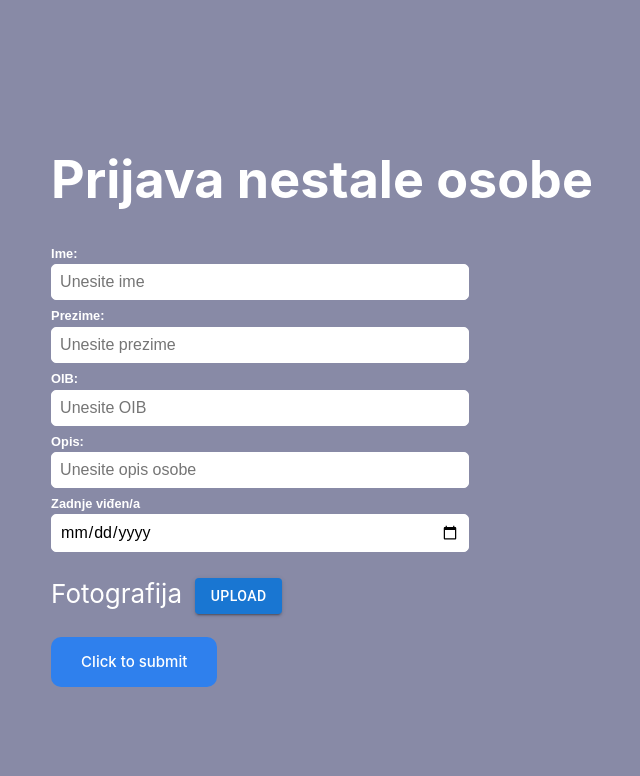
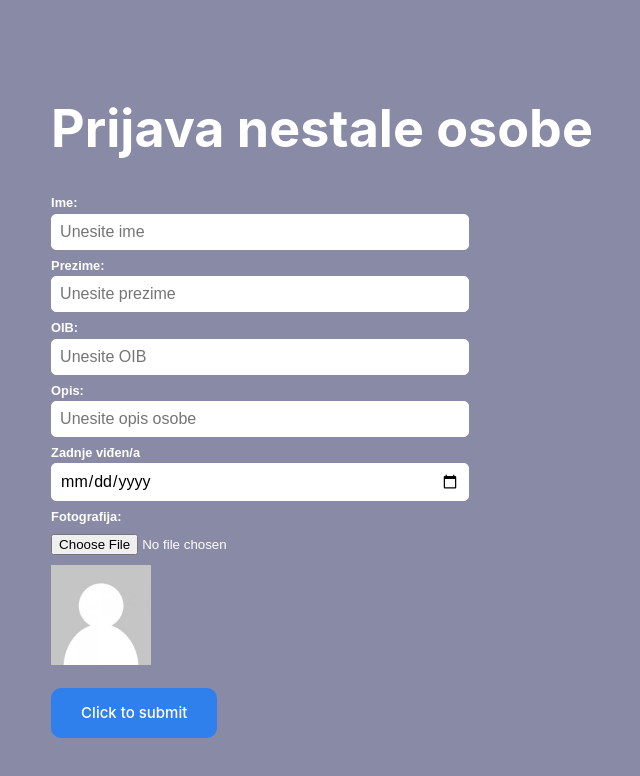
Before and after one commit to AntonioMisic77/PROGI, a React (Create React App) app in the folder MapTasker/Frontend/: page /missing-person in a window 1280 px wide. Shown: the top 776 px of the page, without its empty margins (318-958 px from the left). Built offline with nearby package versions, Linux system fonts and the light colour scheme.

Commit message:
Added upload photo for missing person

```diff
--- a/MapTasker/Frontend/src/components/FileMissingPerson/FileMissingPerson.tsx
+++ b/MapTasker/Frontend/src/components/FileMissingPerson/FileMissingPerson.tsx
@@ -5,17 +5,26 @@ import { schemaMR } from "../../validationSchema/schemaMR.js";
 import { Button, TextField } from "@mui/material";
 import { MissingReportClient } from '../../Api/Api';
 import { useNavigate } from 'react-router-dom';
-
-
-
-
-
-const maskMap = {
-    hrv:"____-__-__"
-  };
+import { useState } from "react";
 
 
 const FileMissingPerson = () => {
+
+    let [image, setImage] = useState<string>("")
+
+    const uploadImage = (e: any) => {
+        if(e.target.files && e.target.files[0]) {
+           let imageFile = e.target.files[0];
+           console.log(imageFile);
+           const reader = new FileReader();
+           reader.onloadend = () => {
+              if (typeof reader.result === 'string'){
+                 setImage(reader.result);
+              }
+           };
+           reader.readAsDataURL(imageFile);
+        }
+     }
 
 
      const [value, setValue] = React.useState<Date>(new Date());
@@ -31,7 +40,7 @@ const FileMissingPerson = () => {
                 firstName: values.firstName,
                 lastName: values.lastName,
                 oib: values.OIB ?? 0,
-                photo: "./dwayne-the-rock-.jpg",
+                photo: image,
                 description: values.description ?? '',
                 reportedAt: values.reportedAt ?? value,
                 foundAt: values.foundAt,
@@ -85,13 +94,12 @@ const FileMissingPerson = () => {
                 />
 
 
+                <label className="form-label"> Fotografija: </label>
+                <div style={{display:"flex", flexDirection:"column", marginTop: "10px"}}>
+                    <input name="photo" accept="image/*" type="file" onChange={uploadImage}/>
+                    <img src={image === "" ? "blank-profile-photo.jpeg" : image} style={{maxHeight: "100px", maxWidth: "100px", marginTop: "10px"}}/>
+                </div>
 
-                <div className='photo'>
-                    <label>Fotografija</label>
-                    <Button variant="contained" component="label" role="button" onClick={() => {}} style={{marginLeft:"1vw"}}>
-                        Upload
-                    </Button>
-                </div>
 
                 <button type='submit' className='submit-button'>Click to submit</button>
 
```
